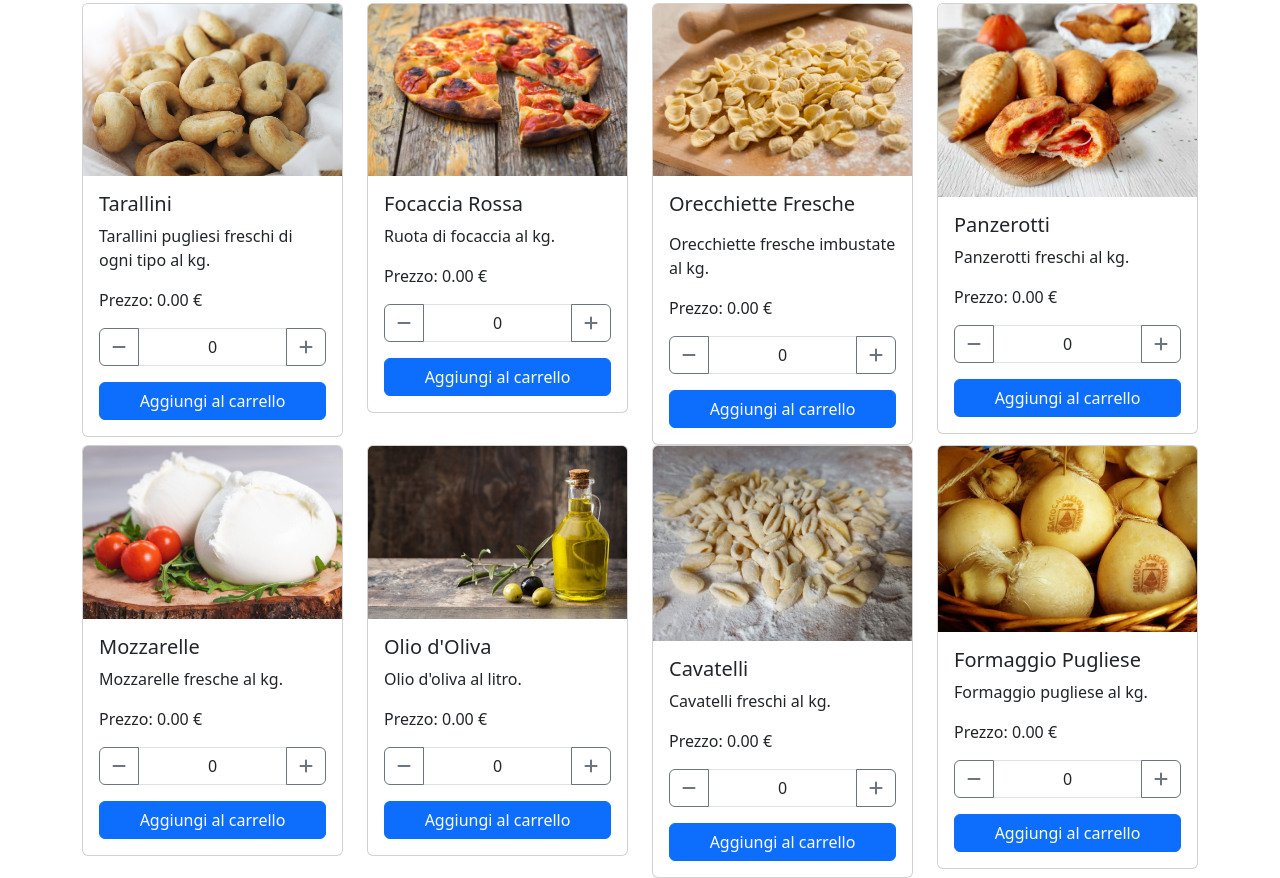
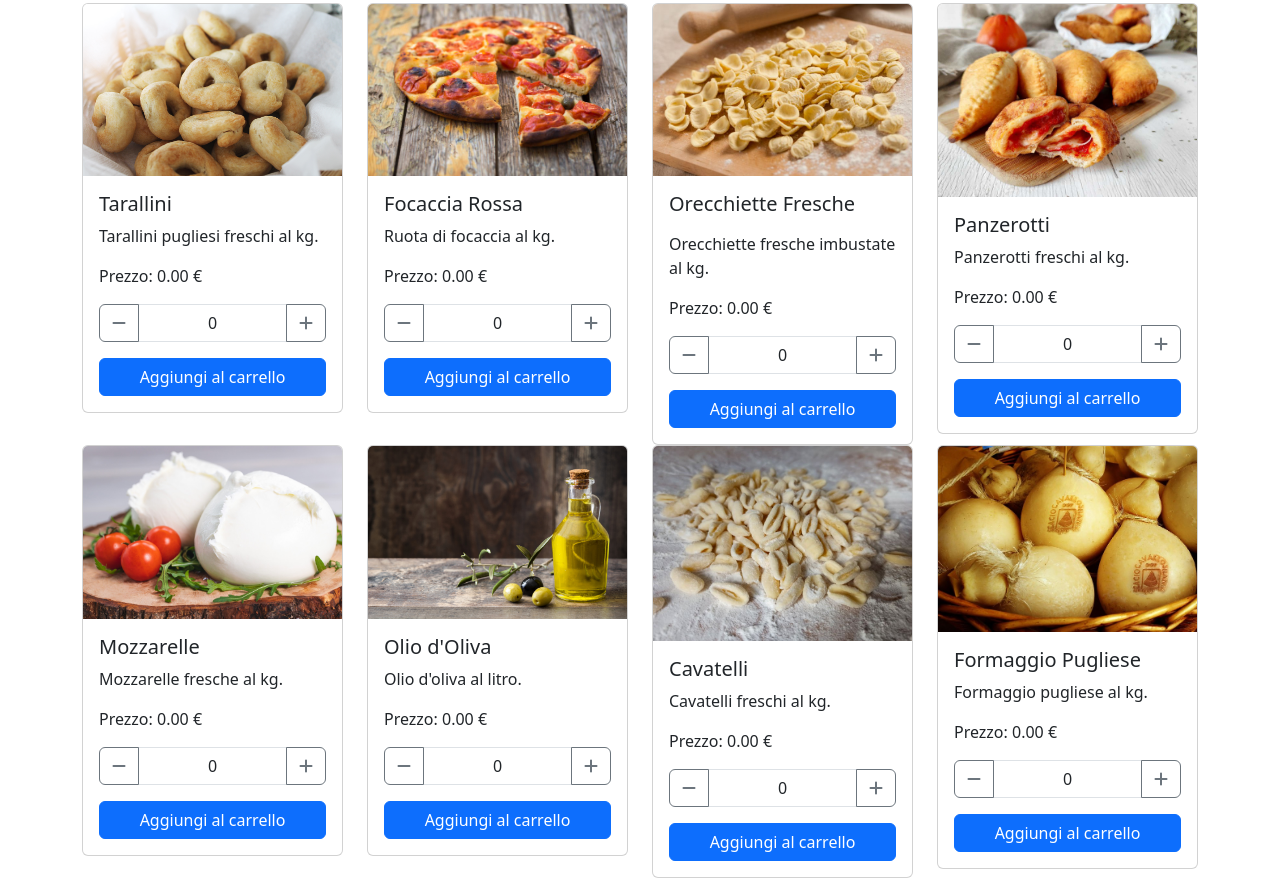
Before and after one commit to GabrielSaltarelli/informatica-problema, a website: page prodotti.html in a window 1280 px wide. Shown: the part 994-1872 px from the top of the page. Drawn offline with nearby package versions, Linux system fonts and the light colour scheme.

Commit message:
Update prodotti.html

```diff
--- a/prodotti.html
+++ b/prodotti.html
@@ -54,7 +54,7 @@
                     <img src="IMG_0698.jpeg" class="card-img-top" alt="Tarallini">
                     <div class="card-body">
                         <h5 class="card-title">Tarallini</h5>
-                        <p class="card-text">Tarallini pugliesi freschi di ogni tipo al kg.</p>
+                        <p class="card-text">Tarallini pugliesi freschi al kg.</p>
                         <p class="card-text">Prezzo: <span id="prezzoTarallini">0.00</span> €</p>
                         <div class="input-group mb-3">
                             <button class="btn btn-outline-secondary" type="button" onclick="decrease('quantityInput1', 'prezzoTarallini', 5)">
```
